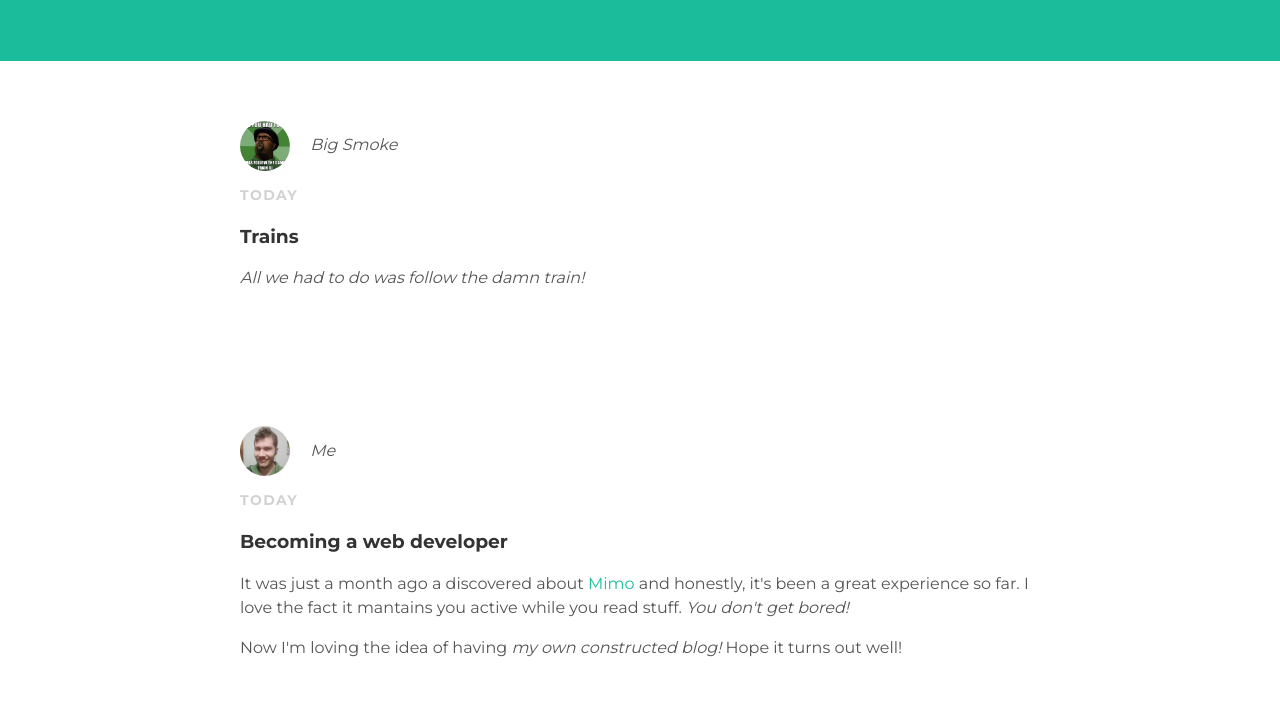
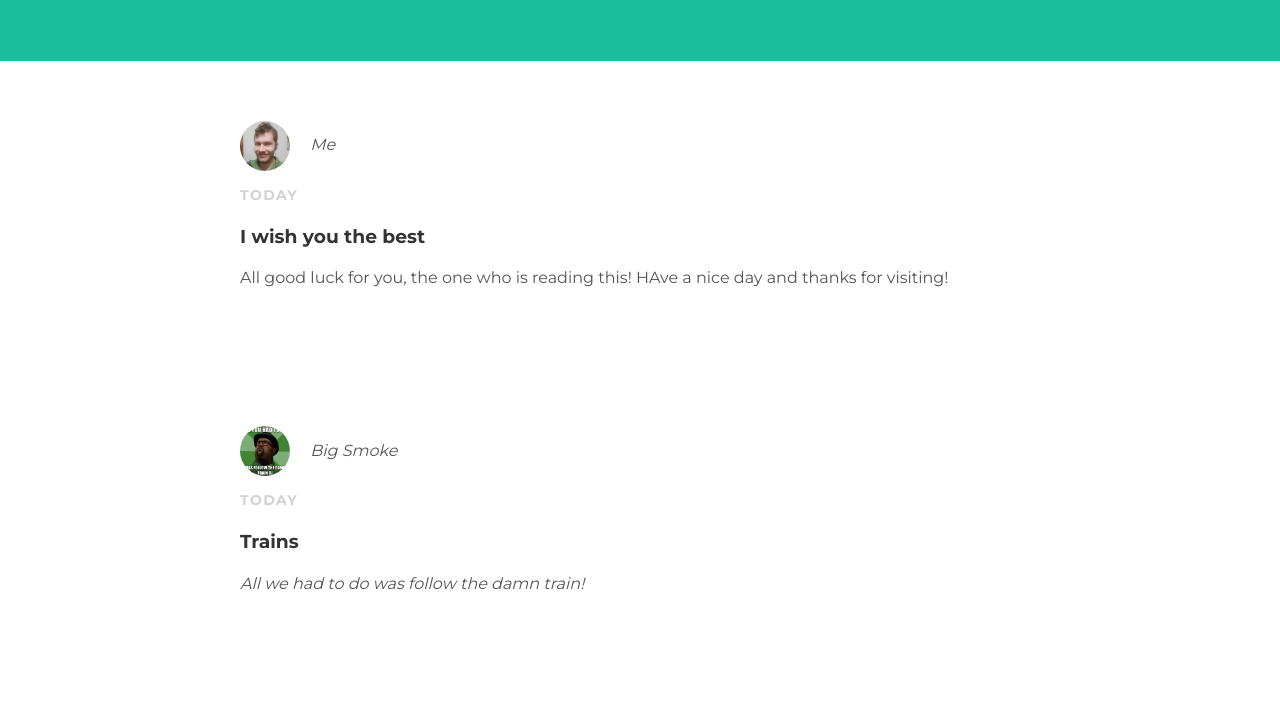
Before and after one commit to KevinBGS/KevinBGS.github.io, a plain HTML site: page index.html in a window 1280 px wide. Shown: the part 89-800 px from the top of the page. Drawn offline with Linux system fonts and the light colour scheme.

Commit message:
Update index.html

```diff
--- a/index.html
+++ b/index.html
@@ -16,6 +16,17 @@
     </div>
     <div id="content">
     <div class="container">
+      <div class="post">
+        <div class="post-author">
+          <img src="me.jpg">
+          <span><em>Me</em></span>
+          </div>
+          <p class="post-date">Today</p>
+          <h3 class="post-title">I wish you the best</h3>
+          <div class="post-content">
+            <p>All good luck for you, the one who is reading this! HAve a nice day and thanks for visiting!</p>
+          </div>
+        </div>
       <div class="post">
         <div class="post-author">
           <img src="smoke.jpg">
```
